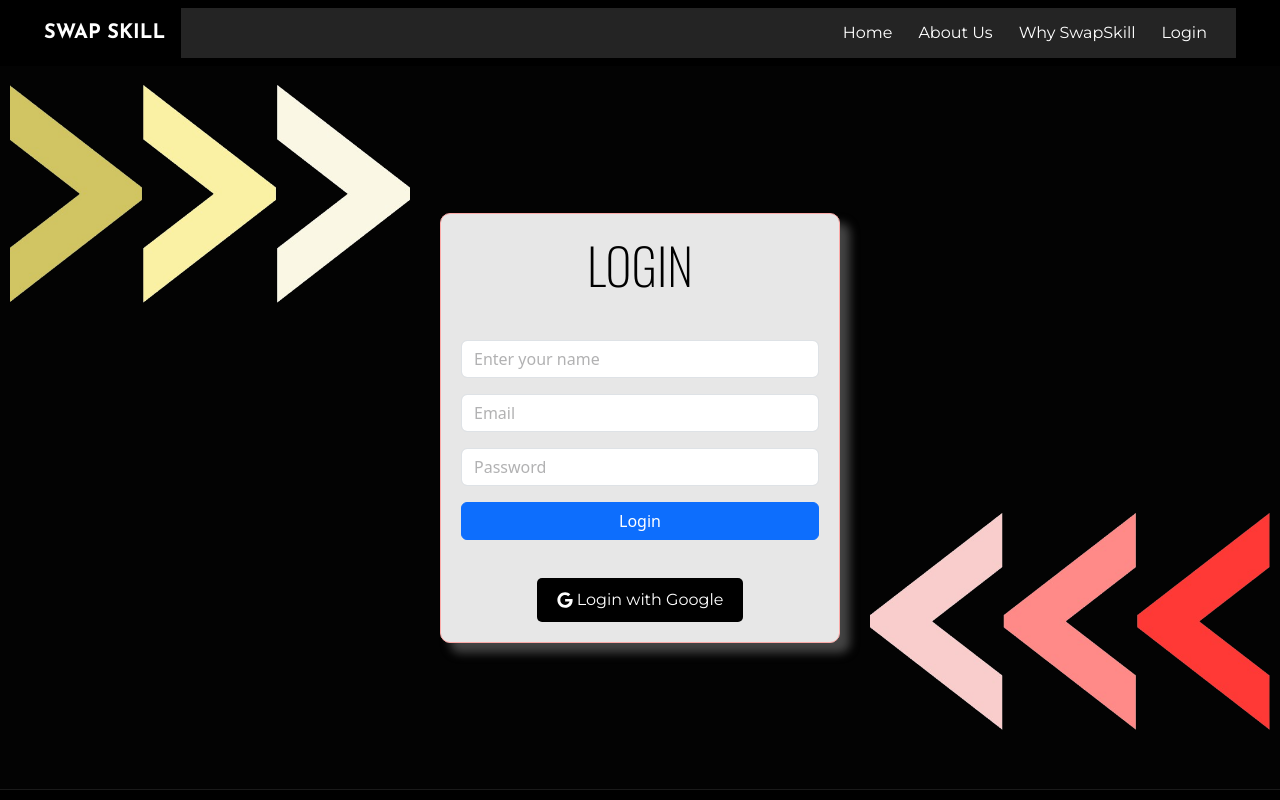
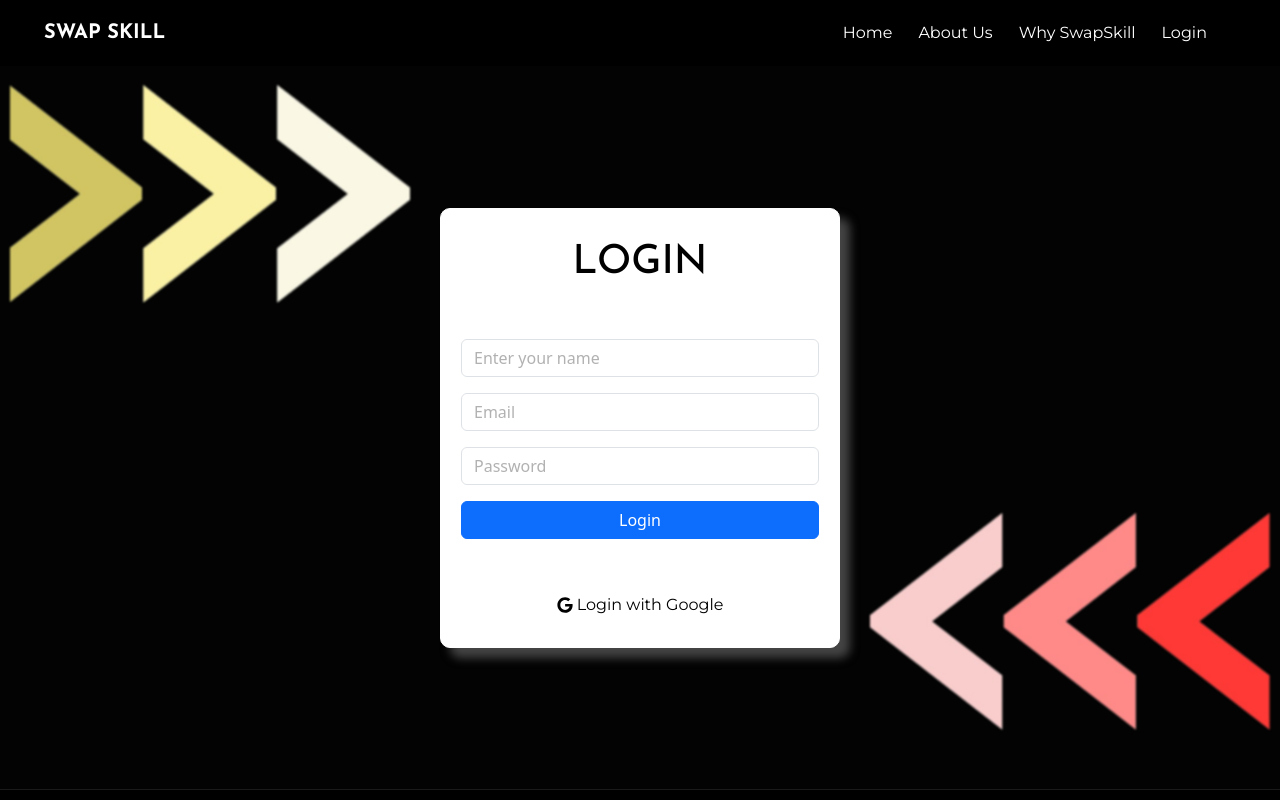
Before and after one commit to localcoderman/swapskill_Frontend, a React (Vite) app in the folder Frontend/: page /login in a window 1280 px wide. Shown: the top 800 px of the page. Built offline with nearby package versions, Linux system fonts and the light colour scheme; no server answers.

Commit message:
some Css changes

```diff
--- a/Frontend/src/Components/Navbar/Navbar.jsx
+++ b/Frontend/src/Components/Navbar/Navbar.jsx
@@ -157,8 +157,8 @@ const Header = () => {
                 SWAP SKILL
               </Offcanvas.Title>
             </Offcanvas.Header>
-            <Offcanvas.Body style={{ backgroundColor: "#242424" }}>
-              <Nav className="justify-content-end flex-grow-1 pe-3 " style={{ backgroundColor: "#242424" }}>
+            <Offcanvas.Body style={{ backgroundColor: "#000000" }}>
+              <Nav className="justify-content-end flex-grow-1 pe-3 " style={{ backgroundColor: "#000000" }}>
                 <Nav.Link as={Link} to="/" style={{ fontFamily: "Montserrat, sans-serif", color: "#ffffff" }}>
                   Home
                 </Nav.Link>
--- /dev/null
+++ b/Frontend/src/Pages/Login/Login.css
@@ -0,0 +1,5 @@
+@media (max-width: 600px) {
+  .responsive-login-box {
+    width: 360px !important;
+  }
+}
--- a/Frontend/src/Pages/Login/Login.jsx
+++ b/Frontend/src/Pages/Login/Login.jsx
@@ -2,6 +2,7 @@ import React, { useState } from "react";
 import Button from "react-bootstrap/Button";
 import { FaGoogle } from "react-icons/fa";
 import axios from "axios";
+import "./Login.css";
 
 
 const Login = () => {
@@ -57,25 +58,32 @@ const Login = () => {
   };
 
   const loginBoxStyle = {
-    height: "430px",
+    height: "440px",
     width: "400px",
     display: "flex",
-    backgroundColor: "#e7e7e7",
+    backgroundColor: "#ffffff",
     flexDirection: "column",
     justifyContent: "space-between",
     padding: "20px",
-    border: "1px solid #fcaaa8", // Border color
+    border: "1px solid #ffffff", // Border color
     borderRadius: "10px",
     boxShadow: "10px 10px 10px #444444",
     zIndex: "999",
-    flexwrap: "wrap",
+    flexWrap: "wrap",
   };
 
+
+
+
+
+
   const titleStyle = {
-    fontSize: "50px",
-    fontFamily: "Oswald, sans-serif", // Font family
+    fontSize: "40px",
+    // fontFamily: "Oswald, sans-serif", // Font family
     color: "#000000", // Text color
     textAlign: "center",
+      fontFamily: "Josefin Sans, sans-serif",
+      marginTop:"10px"
   };
 
   const buttonContainerStyle = {
@@ -84,8 +92,8 @@ const Login = () => {
   };
 
   const buttonStyle = {
-    backgroundColor: "#000000", // Button background color
-    color: "#fff", // Button text color
+    backgroundColor: "#ffffff", // Button background color
+    color: "#000000", // Button text color
     fontFamily: "Montserrat",
     border: "none",
     padding: "10px 20px",
@@ -94,8 +102,8 @@ const Login = () => {
   };
 
   const hoverButtonStyle = {
-    backgroundColor: "#fff", // Button background color on hover
-    color: "#000000", // Button text color on hover
+    backgroundColor: "#272727", // Button background color on hover
+    color: "#ffffff", // Button text color on hover
     fontFamily: "Montserrat",
     border: "1px solid black",
     padding: "10px 20px",
@@ -109,22 +117,24 @@ const Login = () => {
     left: "10px", // Position the above image to the left
     top: "80px", // Add some space from the top
     width: "400px",
-    marginBottom: "20px", // Add margin bottom to create space between image and login box
+    marginBottom: "20px",
+    filter: "blur(1px)"
   };
 
   const imageBelowStyle = {
     position: "absolute",
-    right: "10px", // Position the below image to the right
-    bottom: "50px", // Add some space from the bottom
+    right: "10px",
+    bottom: "50px",
     width: "400px",
-    marginBottom: "20px", // Add margin bottom to create space between image and login box
+    marginBottom: "20px",
+    filter: "blur(1px)"
   };
 
   return (
     <div style={containerStyle}>
       <img src={"/assets/images/1.png"} alt="Above Image" style={imageStyle} />
-      <div style={loginBoxStyle}>
-        <h1 style={titleStyle}> LOGIN</h1>
+      <div style={loginBoxStyle} className="responsive-login-box">
+        <h1 style={titleStyle}>LOGIN</h1>
         <form onSubmit={formHandle}>
           {/* <input
           required
```
